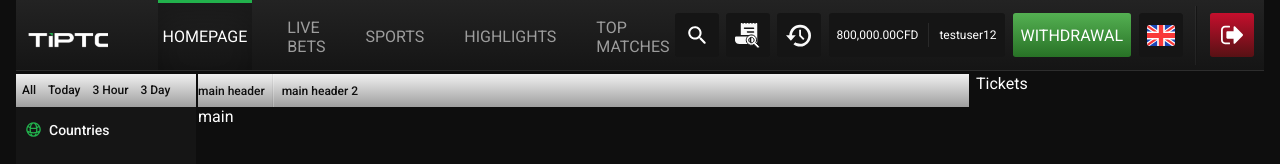
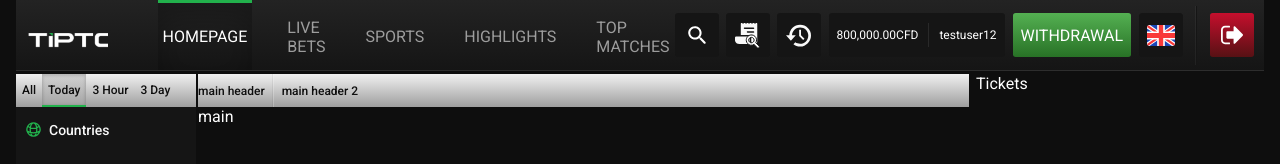
Before and after one commit to vetalmolotov/asncgrp-app, a React (Create React App) app: page / in a window 1280 px wide. Shown: the top 164 px of the page. Built offline with nearby package versions, Linux system fonts and the light colour scheme.

Commit message:
finally find the way how to send active state ffor classname to buttons in header sidebar

```diff
--- a/src/components/buttons/btnHeaderContent.js
+++ b/src/components/buttons/btnHeaderContent.js
@@ -5,9 +5,7 @@ const ButtonHeaderContent = ({children, activeClass}) => {
 
     return <div
         className={`header-content-btn ${activeClass}`}
-        data-foo={`${activeClass}`}
     >
-        {/*{`header-content-btn ${isActive ? 'active' : ''}`}*/}
         {children}
     </div>
 }
--- a/src/components/sections/ContentSidebar/ContentSidebar.js
+++ b/src/components/sections/ContentSidebar/ContentSidebar.js
@@ -130,8 +130,7 @@ const ContentSidebar = () => {
                 {sidebarHeaderItem.map((option) => (
                     <ButtonHeaderContent
                         key={option.id}
-                        className={`${option.isActive ? 'active' : ''}`}
-                        data-foo={`${option.isActive ? 'active' : ''}`}
+                        activeClass={`${option.isActive ? 'active' : ''}`}
                     >
                         {option.text}
                     </ButtonHeaderContent>
```
